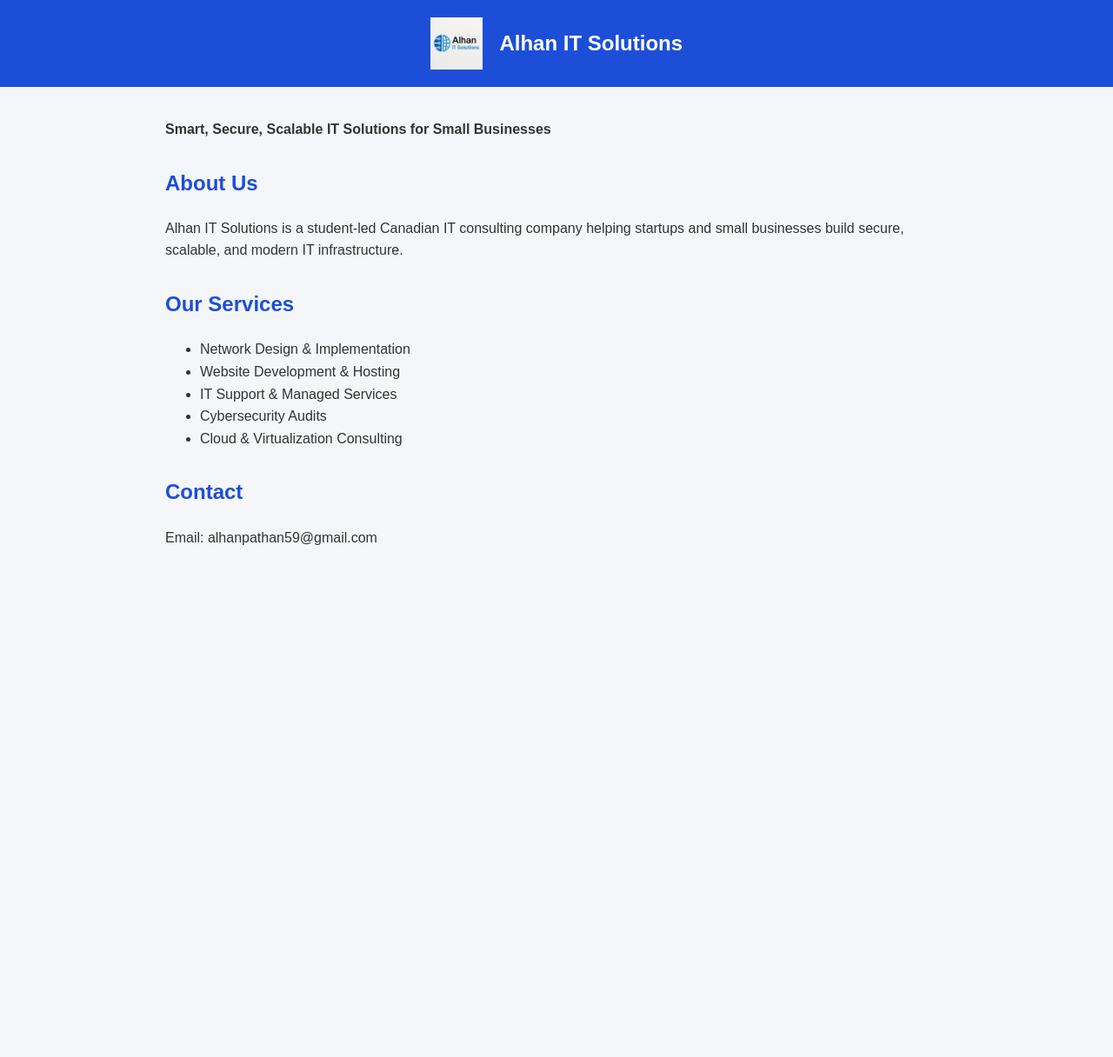
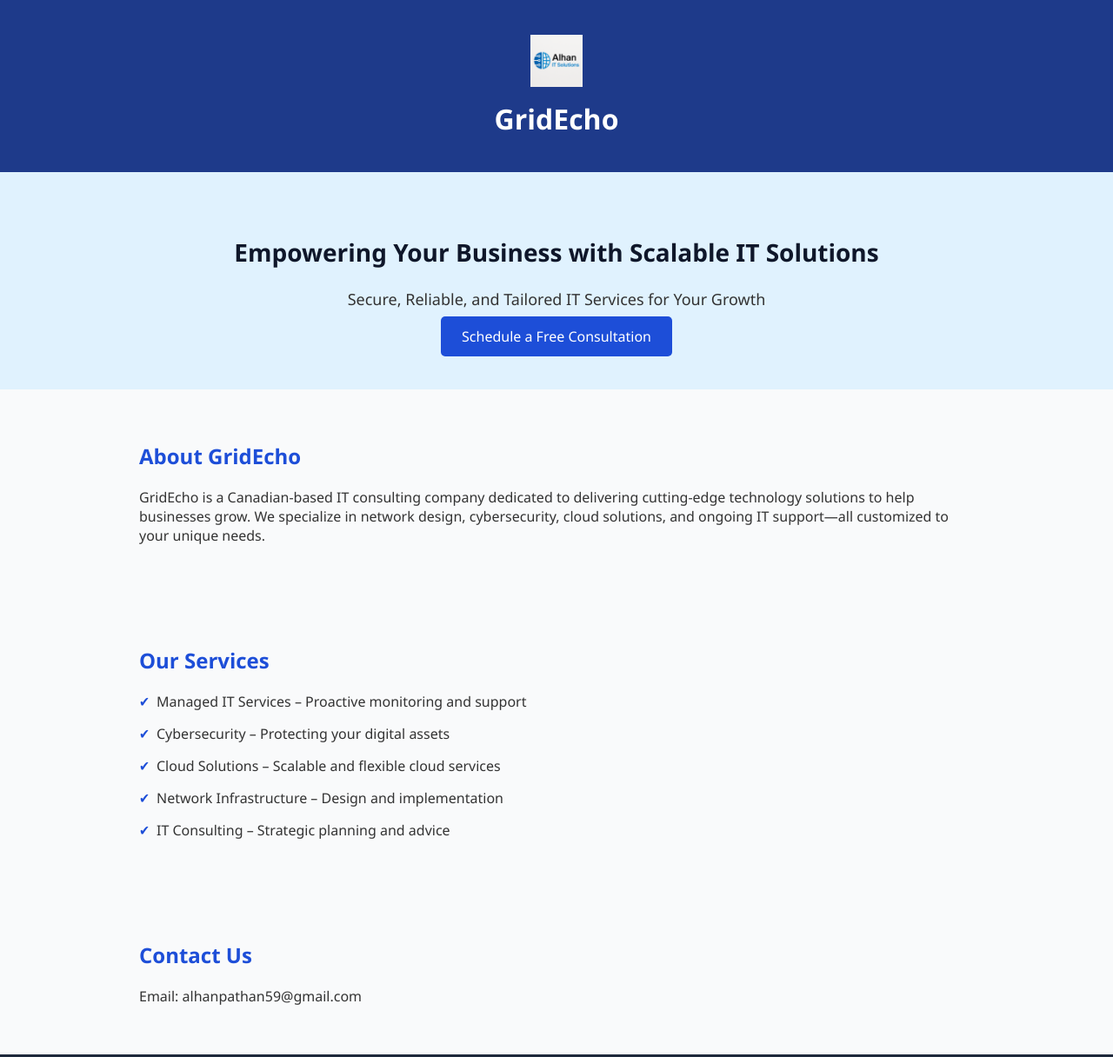
Before and after one commit to mohammadalhan/alhan-it-solutions, a plain HTML site: page index.html in a window 1280 px wide. Shown: the top 1216 px of the page at 87% size. Before the commit the page ends 800 px from the top, so only its background shows below. Drawn offline with Linux system fonts and the light colour scheme.

Commit message:
Update index.html

```diff
--- a/index.html
+++ b/index.html
@@ -1,81 +1,119 @@
-<!DOCTYPE html>
-<html lang="en">
+<!DOCTYPE html><html lang="en">
   <head>
     <meta charset="UTF-8" />
     <meta name="viewport" content="width=device-width, initial-scale=1.0" />
-    <title>Alhan IT Solutions</title>
+    <title>GridEcho - IT Solutions That Scale With You</title>
     <style>
       body {
-        font-family: Arial, sans-serif;
+        font-family: 'Segoe UI', Tahoma, Geneva, Verdana, sans-serif;
         margin: 0;
         padding: 0;
-        line-height: 1.6;
-        background-color: #f4f6f9;
+        background-color: #f9fafb;
         color: #333;
       }
       header {
-        background-color: #1d4ed8;
+        background-color: #1e3a8a;
         color: white;
-        padding: 20px;
+        padding: 40px 20px;
         text-align: center;
       }
       header img {
         height: 60px;
-        vertical-align: middle;
+        margin-bottom: 10px;
       }
       header h1 {
-        display: inline;
-        margin-left: 15px;
-        font-size: 24px;
-        vertical-align: middle;
+        font-size: 32px;
+        margin: 0;
       }
-      .container {
-        max-width: 900px;
+      .hero {
+        background-color: #e0f2fe;
+        padding: 50px 20px;
+        text-align: center;
+      }
+      .hero h2 {
+        font-size: 28px;
+        color: #0f172a;
+      }
+      .hero p {
+        font-size: 18px;
+        margin: 10px 0 20px;
+      }
+      .cta-button {
+        background-color: #1d4ed8;
+        color: white;
+        padding: 12px 24px;
+        border: none;
+        border-radius: 5px;
+        font-size: 16px;
+        text-decoration: none;
+      }
+      .section {
+        max-width: 960px;
         margin: auto;
+        padding: 40px 20px;
+      }
+      .section h2 {
+        color: #1d4ed8;
+        margin-bottom: 20px;
+      }
+      .services ul {
+        list-style: none;
+        padding: 0;
+      }
+      .services li {
+        margin-bottom: 15px;
+        padding-left: 20px;
+        position: relative;
+      }
+      .services li::before {
+        content: '✔';
+        color: #1d4ed8;
+        position: absolute;
+        left: 0;
+      }
+      footer {
+        background-color: #1e293b;
+        color: white;
+        text-align: center;
         padding: 20px;
-      }
-      h2 {
-        color: #1d4ed8;
-        margin-top: 30px;
-      }
-      @media (max-width: 600px) {
-        header h1 {
-          display: block;
-          margin: 10px 0 0;
-        }
-        header img {
-          height: 50px;
-        }
+        font-size: 14px;
       }
     </style>
   </head>
   <body>
     <header>
-      <img src="logo.png" alt="Alhan IT Solutions Logo">
-      <h1>Alhan IT Solutions</h1>
-    </header>
+      <img src="logo.png" alt="GridEcho Logo">
+      <h1>GridEcho</h1>
+    </header><section class="hero">
+  <h2>Empowering Your Business with Scalable IT Solutions</h2>
+  <p>Secure, Reliable, and Tailored IT Services for Your Growth</p>
+  <a href="#contact" class="cta-button">Schedule a Free Consultation</a>
+</section>
 
-    <div class="container">
-      <p><strong>Smart, Secure, Scalable IT Solutions for Small Businesses</strong></p>
+<section class="section about">
+  <h2>About GridEcho</h2>
+  <p>GridEcho is a Canadian-based IT consulting company dedicated to delivering cutting-edge technology solutions to help businesses grow. We specialize in network design, cybersecurity, cloud solutions, and ongoing IT support—all customized to your unique needs.</p>
+</section>
 
-      <h2>About Us</h2>
-      <p>
-        Alhan IT Solutions is a student-led Canadian IT consulting company helping startups and small businesses build secure, scalable, and modern IT infrastructure.
-      </p>
+<section class="section services">
+  <h2>Our Services</h2>
+  <ul>
+    <li>Managed IT Services – Proactive monitoring and support</li>
+    <li>Cybersecurity – Protecting your digital assets</li>
+    <li>Cloud Solutions – Scalable and flexible cloud services</li>
+    <li>Network Infrastructure – Design and implementation</li>
+    <li>IT Consulting – Strategic planning and advice</li>
+  </ul>
+</section>
 
-      <h2>Our Services</h2>
-      <ul>
-        <li>Network Design & Implementation</li>
-        <li>Website Development & Hosting</li>
-        <li>IT Support & Managed Services</li>
-        <li>Cybersecurity Audits</li>
-        <li>Cloud & Virtualization Consulting</li>
-      </ul>
+<section class="section contact" id="contact">
+  <h2>Contact Us</h2>
+  <p>Email: alhanpathan59@gmail.com</p>
+</section>
 
-      <h2>Contact</h2>
-      <p>Email: alhanpathan59@gmail.com</p>
-    </div>
+<footer>
+  <p>&copy; 2025 GridEcho. All rights reserved.</p>
+</footer>
 
-    <script src="main.js"></script>
   </body>
 </html>
```
